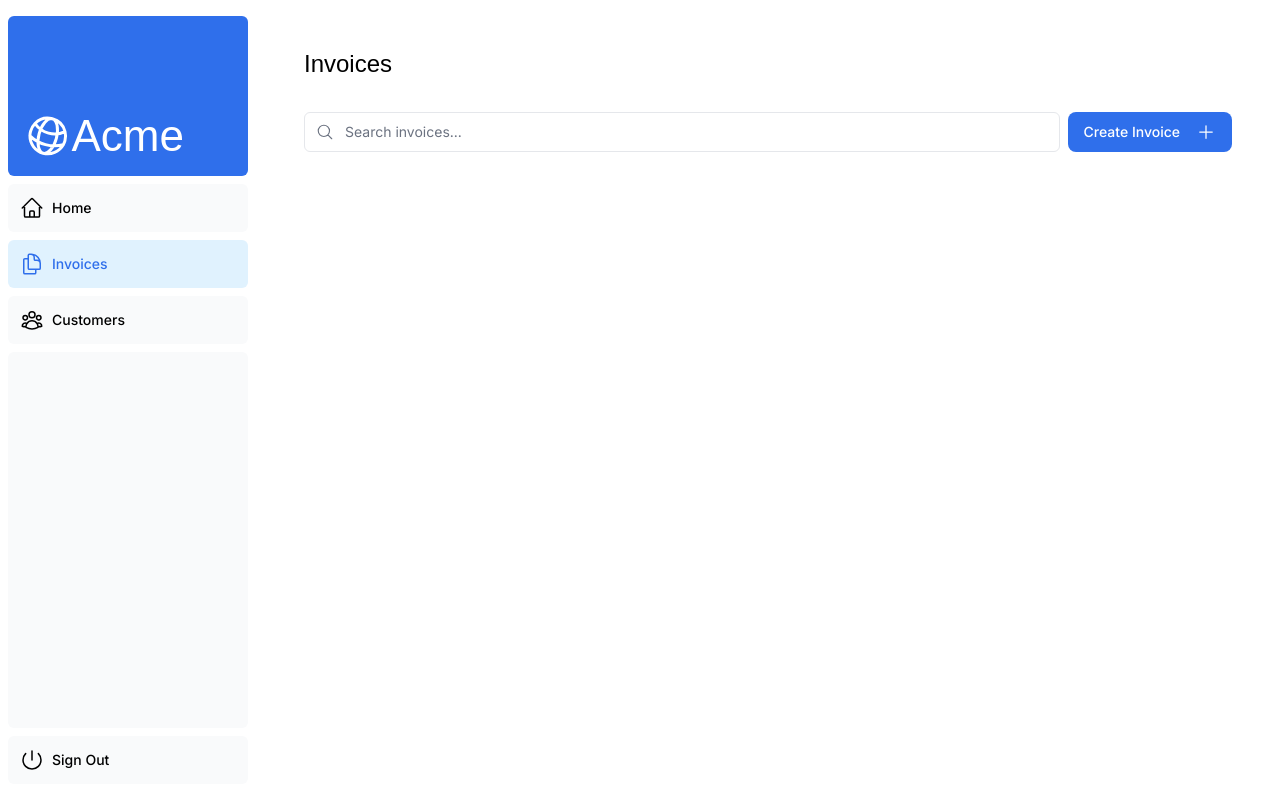
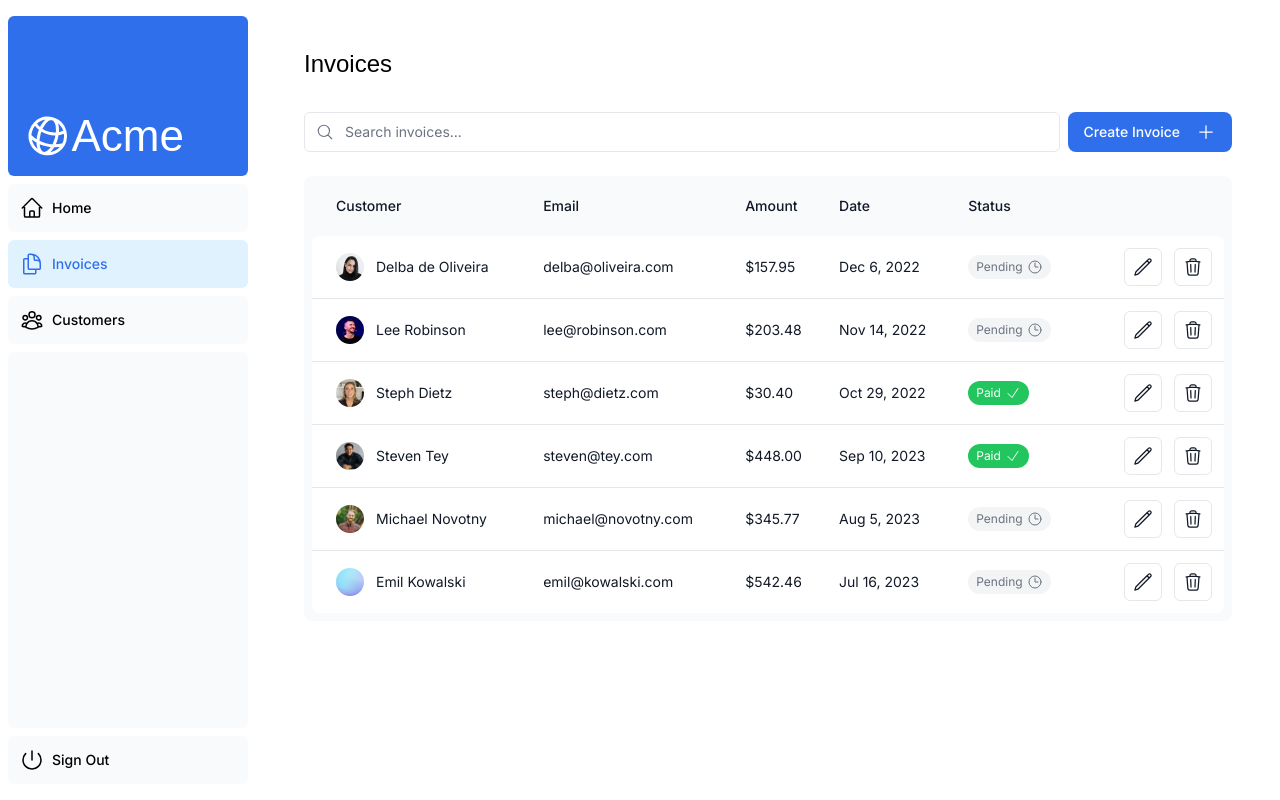
Before and after one commit to DuckPluck/nextjs-practice, a Next.js app: page /dashboard/invoices in a window 1280 px wide. Built offline with nearby package versions, Linux system fonts and the light colour scheme; data requests are answered from the project's data file; a web font is replaced by a local one.

Commit message:
add filtered invoices fetch

```diff
--- a/app/dashboard/invoices/page.tsx
+++ b/app/dashboard/invoices/page.tsx
@@ -6,7 +6,16 @@ import { lusitana } from '@/app/ui/fonts';
 import { InvoicesTableSkeleton } from '@/app/ui/skeletons';
 import { Suspense } from 'react';
 
-export default async function Page() {
+export default async function Page({
+  searchParams,
+}: {
+  searchParams?: {
+    query?: string;
+    page?: string;
+  };
+}) {
+  const query = searchParams?.query || '';
+  const currentPage = Number(searchParams?.page) || 1;
   return (
     <div className="w-full">
       <div className="flex w-full items-center justify-between">
@@ -16,9 +25,9 @@ export default async function Page() {
         <Search placeholder="Search invoices..." />
         <CreateInvoice />
       </div>
-      {/*  <Suspense key={query + currentPage} fallback={<InvoicesTableSkeleton />}>
+      <Suspense key={query + currentPage} fallback={<InvoicesTableSkeleton />}>
         <Table query={query} currentPage={currentPage} />
-      </Suspense> */}
+      </Suspense>
       <div className="mt-5 flex w-full justify-center">
         {/* <Pagination totalPages={totalPages} /> */}
       </div>
--- a/app/lib/data.ts
+++ b/app/lib/data.ts
@@ -81,7 +81,7 @@ export async function fetchFilteredInvoices(
   const offset = (currentPage - 1) * ITEMS_PER_PAGE;
 
   try {
-    const invoices = await axios.get('http://localhost:3001/invoices')
+    const invoices = await axios.get(`http://localhost:3001/invoices?_limit=${ITEMS_PER_PAGE}&_start=${offset}&name=${query}`)
 
     return invoices.data;
   } catch (error) {
--- a/app/ui/search.tsx
+++ b/app/ui/search.tsx
@@ -28,6 +28,7 @@ export default function Search({ placeholder }: { placeholder: string }) {
         Search
       </label>
       <input
+        defaultValue={searchParams.get('query')?.toString()}
         className="peer block w-full rounded-md border border-gray-200 py-[9px] pl-10 text-sm outline-2 placeholder:text-gray-500"
         placeholder={placeholder}
         onChange={handleSearch}
```
